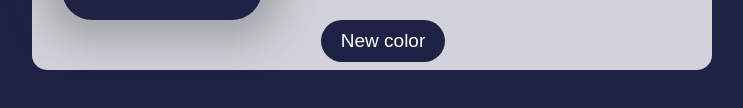
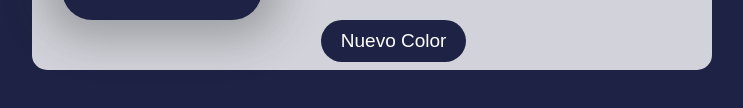
Before and after one commit to aAvriX/Fondo-Ramdom, a plain HTML site: page index.html in a window 1280 px wide. Shown: the part 470-578 px from the top of the page, without its empty margins (268-1011 px from the left). Drawn offline with Linux system fonts and the light colour scheme.

Commit message:
Update index.html

```diff
--- a/index.html
+++ b/index.html
@@ -16,7 +16,7 @@
       <div class="content">
         <h1 class="title">Color Aleatorio</h1>
         <p class="color-number">Color RGB(30, 35, 69)</p>
-        <button id="button">New color</button>
+        <button id="button">Nuevo Color</button>
       </div>
     </main>
   </body>
```
